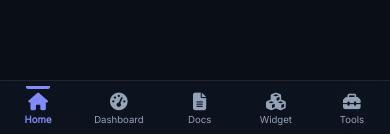
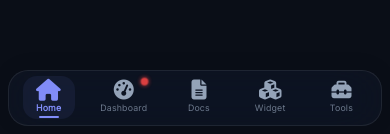
Before and after one commit to dat13899/service-dashboard, a React (Vite) app in the folder frontend/: page / in a window 390 px wide. Shown: the part 710-844 px from the top of the page. Built offline with nearby package versions, Linux system fonts and the light colour scheme; no server answers.

Commit message:
feat: footer Telegram-style — floating pill + badge notification
Desktop: floating pill góc phải dưới (clock live + status dot + Hermes link)
Mobile: bottom tab rounded container, icon 1.25rem, badge 🔴 pulse, active pill nhỏ
CSS: badgePulse keyframe, giảm padding-bottom 72→64px

```diff
--- a/frontend/src/components/layout/AppLayout.jsx
+++ b/frontend/src/components/layout/AppLayout.jsx
@@ -17,7 +17,7 @@ export default function AppLayout({ children }) {
       <Navbar />
       <main style={{
         paddingTop: '56px',           // navbar height
-        paddingBottom: isMobile ? '72px' : '0', // bottom tab space
+        paddingBottom: isMobile ? '64px' : '0', // bottom tab space
         minHeight: '100dvh',
         display: 'flex',
         flexDirection: 'column',
--- a/frontend/src/components/layout/BottomTab.jsx
+++ b/frontend/src/components/layout/BottomTab.jsx
@@ -1,33 +1,35 @@
 import { Link, useLocation } from 'react-router-dom';
 
 const TABS = [
-  { to: '/', icon: 'fa-house', label: 'Home' },
-  { to: '/dashboard', icon: 'fa-gauge-high', label: 'Dashboard' },
-  { to: '/documents', icon: 'fa-file-lines', label: 'Docs' },
-  { to: '/widgets', icon: 'fa-cubes', label: 'Widget' },
-  { to: '/utilities', icon: 'fa-toolbox', label: 'Tools' },
+  { to: '/', icon: 'fa-house', label: 'Home', badge: false },
+  { to: '/dashboard', icon: 'fa-gauge-high', label: 'Dashboard', badge: true },
+  { to: '/documents', icon: 'fa-file-lines', label: 'Docs', badge: false },
+  { to: '/widgets', icon: 'fa-cubes', label: 'Widget', badge: false },
+  { to: '/utilities', icon: 'fa-toolbox', label: 'Tools', badge: false },
 ];
 
-/** iOS-style bottom tab bar — mobile only */
+/** Telegram-style bottom tab bar — mobile only */
 export default function BottomTab() {
   const location = useLocation();
 
   return (
     <nav style={{
       position: 'fixed',
-      bottom: 0,
-      left: 0,
-      right: 0,
+      bottom: '0.5rem',
+      left: '0.5rem',
+      right: '0.5rem',
       zIndex: 500,
       background: 'var(--glass-bg)',
-      backdropFilter: 'blur(24px)',
-      WebkitBackdropFilter: 'blur(24px)',
-      borderTop: '1px solid var(--glass-border)',
+      backdropFilter: 'blur(24px) saturate(180%)',
+      WebkitBackdropFilter: 'blur(24px) saturate(180%)',
+      border: '1px solid var(--glass-border)',
+      borderRadius: '20px',
       display: 'flex',
       justifyContent: 'space-around',
       alignItems: 'center',
-      padding: '0.3rem 0',
-      paddingBottom: 'env(safe-area-inset-bottom, 0.3rem)',
+      padding: '0.35rem 0.25rem',
+      paddingBottom: 'calc(0.35rem + env(safe-area-inset-bottom, 0px))',
+      boxShadow: '0 -2px 20px rgba(0,0,0,0.08)',
     }}>
       {TABS.map(tab => {
         const active = location.pathname === tab.to;
@@ -39,28 +41,57 @@ export default function BottomTab() {
               display: 'flex',
               flexDirection: 'column',
               alignItems: 'center',
-              gap: '2px',
-              padding: '0.3rem 0.5rem',
-              minWidth: '56px',
-              minHeight: '48px',
+              gap: '1px',
+              padding: '0.25rem 0.4rem',
+              minWidth: '52px',
               justifyContent: 'center',
               color: active ? 'var(--accent)' : 'var(--text-dim)',
               textDecoration: 'none',
-              transition: 'color 0.15s',
+              transition: 'all 0.2s cubic-bezier(.4,0,.2,1)',
               position: 'relative',
+              borderRadius: '14px',
+              background: active ? 'rgba(129,140,248,0.08)' : 'transparent',
             }}
           >
-            <i className={`fas ${tab.icon}`} style={{ fontSize: '1.1rem' }} />
-            <span style={{ fontSize: '0.6rem', fontWeight: active ? 600 : 400 }}>
+            {/* Badge notification dot */}
+            {tab.badge && (
+              <span style={{
+                position: 'absolute',
+                top: '2px',
+                right: '6px',
+                width: '7px',
+                height: '7px',
+                borderRadius: '50%',
+                background: 'var(--red)',
+                boxShadow: '0 0 4px var(--red)',
+                zIndex: 1,
+                animation: 'badgePulse 2s ease-in-out infinite',
+              }} />
+            )}
+
+            <i className={`fas ${tab.icon}`} style={{
+              fontSize: '1.25rem',
+              transition: 'transform 0.2s cubic-bezier(.4,0,.2,1)',
+              transform: active ? 'scale(1.1)' : 'scale(1)',
+            }} />
+
+            <span style={{
+              fontSize: '0.55rem',
+              fontWeight: active ? 600 : 400,
+              letterSpacing: '0.02em',
+              opacity: active ? 1 : 0.7,
+            }}>
               {tab.label}
             </span>
+
+            {/* Active pill — subtle */}
             {active && (
               <span style={{
                 position: 'absolute',
-                top: 0,
-                width: '24px',
-                height: '3px',
-                borderRadius: '0 0 2px 2px',
+                bottom: '1px',
+                width: '20px',
+                height: '2.5px',
+                borderRadius: '999px',
                 background: 'var(--accent)',
               }} />
             )}
--- a/frontend/src/components/layout/Footer.jsx
+++ b/frontend/src/components/layout/Footer.jsx
@@ -1,18 +1,92 @@
+import { useState, useEffect } from 'react';
+import { Link } from 'react-router-dom';
 import { useMediaQuery } from '../../hooks/useMediaQuery';
 
-/** Global footer — shown on desktop only. */
+/** Telegram-inspired floating footer — desktop only */
 export default function Footer() {
   const { isMobile } = useMediaQuery();
-  if (isMobile) return null; // mobile uses BottomTab instead
+  const [time, setTime] = useState('');
+
+  // Live clock — updates every 30s
+  useEffect(() => {
+    const tick = () => {
+      const now = new Date();
+      setTime(now.toLocaleTimeString('vi-VN', { hour: '2-digit', minute: '2-digit' }));
+    };
+    tick();
+    const id = setInterval(tick, 30000);
+    return () => clearInterval(id);
+  }, []);
+
+  if (isMobile) return null;
 
   return (
-    <footer className="glass-panel" style={{
-      borderLeft: 'none', borderRight: 'none', borderBottom: 'none',
-      borderRadius: 0, padding: '1rem 1.5rem', textAlign: 'center',
-    }}>
-      <div className="text-xs text-dim">
-        BT Dat © 2026 · Powered by Hermes AI
-      </div>
-    </footer>
+    <div style={{
+      position: 'fixed',
+      bottom: '1rem',
+      right: '1rem',
+      zIndex: 400,
+      display: 'flex',
+      alignItems: 'center',
+      gap: '0.5rem',
+      padding: '0.4rem 0.9rem',
+      borderRadius: '999px',
+      background: 'var(--glass-bg)',
+      backdropFilter: 'blur(16px)',
+      WebkitBackdropFilter: 'blur(16px)',
+      border: '1px solid var(--glass-border)',
+      boxShadow: '0 2px 12px rgba(0,0,0,0.1)',
+      fontSize: '0.72rem',
+      color: 'var(--text-dim)',
+      transition: 'all 0.3s cubic-bezier(.4,0,.2,1)',
+      cursor: 'default',
+      userSelect: 'none',
+    }}
+    onMouseEnter={e => {
+      e.currentTarget.style.transform = 'translateY(-2px)';
+      e.currentTarget.style.boxShadow = '0 4px 16px rgba(0,0,0,0.15)';
+    }}
+    onMouseLeave={e => {
+      e.currentTarget.style.transform = 'translateY(0)';
+      e.currentTarget.style.boxShadow = '0 2px 12px rgba(0,0,0,0.1)';
+    }}
+    >
+      {/* Status dot — always green (online) */}
+      <span style={{
+        width: '6px', height: '6px',
+        borderRadius: '50%',
+        background: 'var(--green)',
+        boxShadow: '0 0 6px var(--green)',
+        flexShrink: 0,
+      }} />
+
+      {/* Live clock */}
+      <span style={{ fontVariantNumeric: 'tabular-nums', letterSpacing: '0.02em' }}>
+        {time}
+      </span>
+
+      {/* Divider */}
+      <span style={{
+        width: '1px', height: '14px',
+        background: 'var(--glass-border)',
+        borderRadius: '1px',
+      }} />
+
+      {/* Brand */}
+      <span>btdat.io.vn</span>
+
+      {/* Hermes link */}
+      <Link to="/hermes" style={{
+        display: 'flex', alignItems: 'center', gap: '0.2rem',
+        color: 'var(--accent)', textDecoration: 'none',
+        fontWeight: 500, transition: 'opacity 0.15s',
+      }}
+      onMouseEnter={e => e.currentTarget.style.opacity = '0.8'}
+      onMouseLeave={e => e.currentTarget.style.opacity = '1'}
+      >
+        <i className="fas fa-galaxy" style={{ fontSize: '0.65rem' }}></i>
+        <span>Hermes</span>
+      </Link>
+    </div>
   );
 }
--- a/frontend/src/styles/components.css
+++ b/frontend/src/styles/components.css
@@ -256,3 +256,9 @@
   from { opacity: 0; transform: translateX(-50%) scaleX(0); }
   to { opacity: 1; transform: translateX(-50%) scaleX(1); }
 }
+
+/* ===== Badge pulse (Telegram-style notification dot) ===== */
+@keyframes badgePulse {
+  0%, 100% { opacity: 1; transform: scale(1); }
+  50% { opacity: 0.5; transform: scale(1.3); }
+}
```
